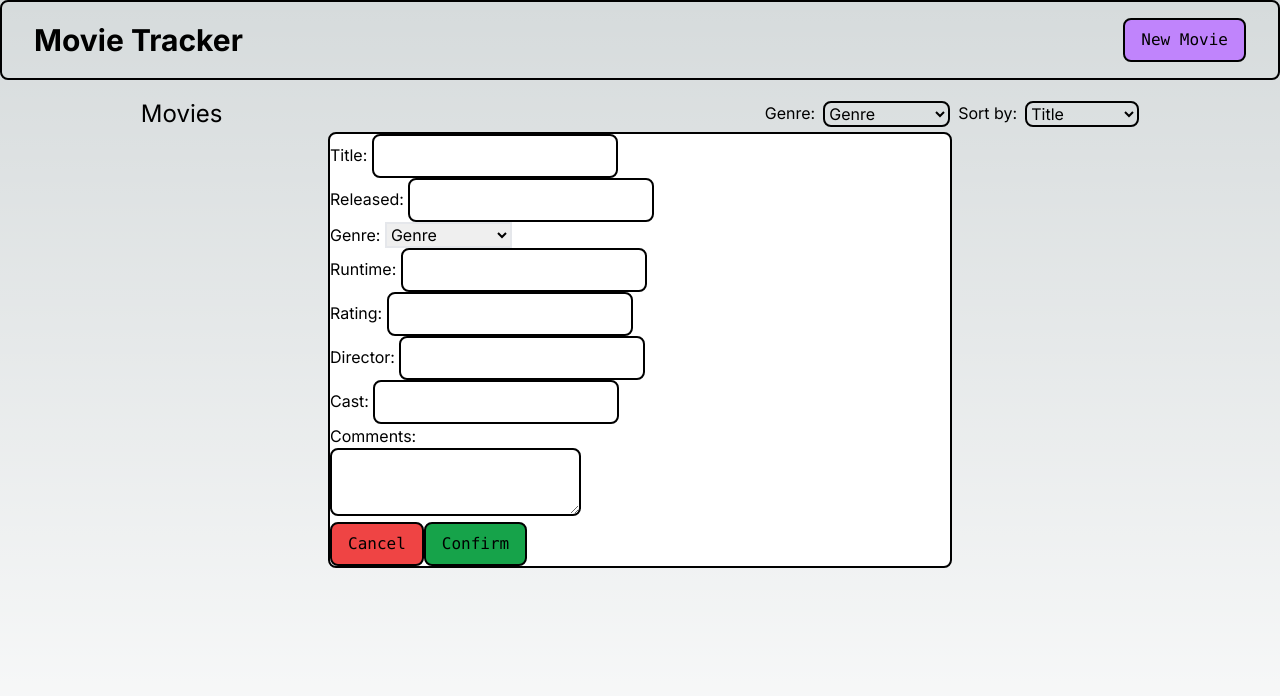
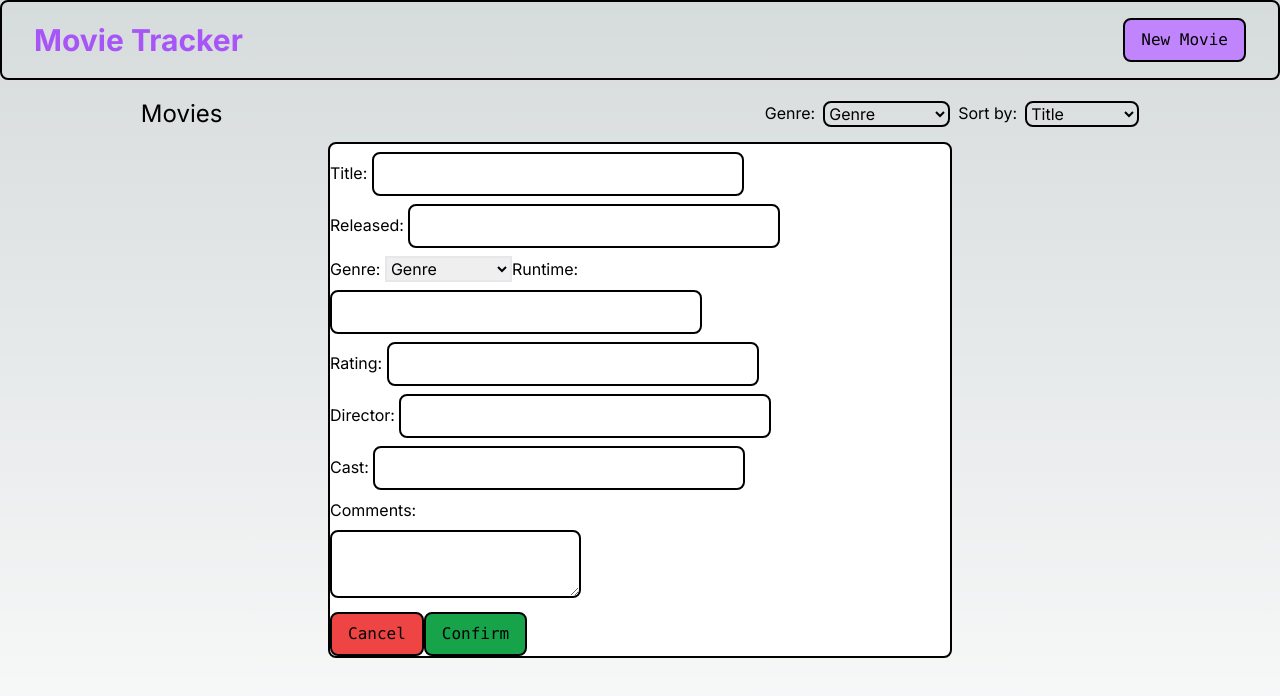
Before and after one commit to jdbren/jbre0263-tracker, a Next.js app: page / in a window 1280 px wide. Both pictures are taken after a click on the button "New Movie". Shown: the top 696 px of the page. Built offline with nearby package versions, Linux system fonts and the light colour scheme.

Commit message:
add default img

```diff
--- a/app/MovieList.tsx
+++ b/app/MovieList.tsx
@@ -1,6 +1,7 @@
 import styles from "./page.module.css";
 import React, { use, useEffect } from 'react';
 import { Movie } from './movie';
+import Image from "next/image";
 
 
 
@@ -12,17 +13,20 @@ function MovieComponent({ movie, deleteMovie }: {
 
   return (
     <div id={movie.title}>
-      <img src={movie.imageUrl} alt={movie.title}
-        style={{ display: imgLoaded ? 'block' : 'none' }}
-        onLoad={() => setImgLoaded(true)}
-      />
+      {movie.imageUrl ?
+        <img src={movie.imageUrl} alt={movie.title}
+          style={{ display: imgLoaded ? 'block' : 'none' }}
+          onLoad={() => setImgLoaded(true)}
+        /> :
+        <Image src="/default.png" alt={movie.title} width='200' height='300' />
+      }
       <h3 className="font-bold">{movie.title}</h3>
       <p className="italic">{movie.relYear} {movie.runtime}m</p>
       <p>Rating: {movie.rating}/10</p>
       <p>{movie.genre}</p>
-      <p>Directed by {movie.director}</p>
-      <p>Starring {movie.cast}</p>
-      <p>Comments: {movie.review}</p>
+      <p>Directed by: {movie.director}</p>
+      <p>Starring: {movie.cast}</p>
+      {movie.review && <p>Comments: {movie.review}</p>}
       <button type='button' onClick={() => deleteMovie(movie.uuid)}>Delete</button>
     </div>
   );
--- a/app/globals.css
+++ b/app/globals.css
@@ -71,6 +71,7 @@ input {
   border: 2px solid black;
   border-radius: 8px;
   background: none;
+  width: 60%;
 }
 
 textarea {
--- a/app/movie.ts
+++ b/app/movie.ts
@@ -1,7 +1,7 @@
 import { v4 as uuidv4 } from 'uuid';
 
 async function getImage(name: string): Promise<string> {
-  let url = 'https://api.themoviedb.org/3/search/movie?';
+  let url = 'https://api.themoviedb.org/3/search/movie?include_adult=false&language=en-US&';
   const options = {
     method: 'GET',
     headers: {
--- a/app/page.module.css
+++ b/app/page.module.css
@@ -46,6 +46,7 @@
   background-color: white;
   border: 2px solid black;
   border-radius: 8px;
+  margin: 10px auto;
 }
 
 /* Mobile */
--- a/app/page.tsx
+++ b/app/page.tsx
@@ -10,7 +10,7 @@ import AddMenu from "@/components/AddMenu";
 var storedMovies: Array<Movie> = [];
 var reference = null;
 if (typeof window !== 'undefined')
-  reference = localStorage.getItem('test4');
+  reference = localStorage.getItem('movies');
 console.log("Storage: " + reference);
 
 if (reference !== null) {
@@ -52,7 +52,7 @@ export default function Home() {
     setMovies(updatedMovies);
 
     if (typeof window !== 'undefined') {
-      localStorage.setItem('test4', JSON.stringify(updatedMovies));
+      localStorage.setItem('movies', JSON.stringify(updatedMovies));
     }
   }
 
@@ -60,14 +60,14 @@ export default function Home() {
     const updatedMovies = movies.filter((m) => m.uuid !== uuid);
     setMovies(updatedMovies);
     if (typeof window !== 'undefined') {
-      localStorage.setItem('test4', JSON.stringify(updatedMovies));
+      localStorage.setItem('movies', JSON.stringify(updatedMovies));
     }
   }
 
   return (
     <>
       <header>
-        <h1 className="text-3xl font-bold">Movie Tracker</h1>
+        <h1 className="text-3xl font-bold text-purple-500">Movie Tracker</h1>
         <MyButton action={()=>setAddOpen(true)} >
           New Movie
         </MyButton>
--- a/components/AddMenu.tsx
+++ b/components/AddMenu.tsx
@@ -12,15 +12,19 @@ const AddMenu = ({ isOpen, onClose, onSubmit }: {
     <div
       className={styles.addMenu}
     >
-      <form action={onSubmit}>
+      <form action={onSubmit} className="space-y-2">
         <label htmlFor="title">Title: </label>
         <input type="text" name="title" title="Movie title" required/>
         <br />
         <label htmlFor="release-year">Released: </label>
-        <input type="number" name="release-year" title="Release year" required/>
+        <input type="number" name="release-year" title="Release year"
+          required min='1900'
+        />
         <br />
         <label htmlFor="genre">Genre: </label>
-        <select name="genre" id="genre" className="border-2 border-solid" required>
+        <select name="genre" id="genre" className="border-2 border-solid w-1/8"
+          required
+        >
           <option>Genre</option>
           <option>Action</option>
           <option>Comedy</option>
@@ -34,12 +38,15 @@ const AddMenu = ({ isOpen, onClose, onSubmit }: {
           <option>Sci-Fi</option>
           <option>Thriller</option>
         </select>
-        <p> </p>
         <label htmlFor="runtime">Runtime: </label>
-        <input type="number" name="runtime" title="Duration" required/>
+        <input type="number" name="runtime" title="Duration"
+          required min='0'
+        />
         <br />
         <label htmlFor="rating">Rating: </label>
-        <input type="number" name="rating" title="Rating" required/>
+        <input type="number" name="rating" title="Rating"
+          required min='0' max='10'
+        />
         <br />
         <label htmlFor="director">Director: </label>
         <input type="text" name="director" title="Director" />
@@ -52,6 +59,7 @@ const AddMenu = ({ isOpen, onClose, onSubmit }: {
         <br />
         <button type="button" className="bg-red-500" onClick={onClose}>Cancel</button>
         <button type="submit" className="bg-green-600">Confirm</button>
+        <br />
       </form>
     </div>
   );
```
Also changed, not shown: public/default.png (added).
